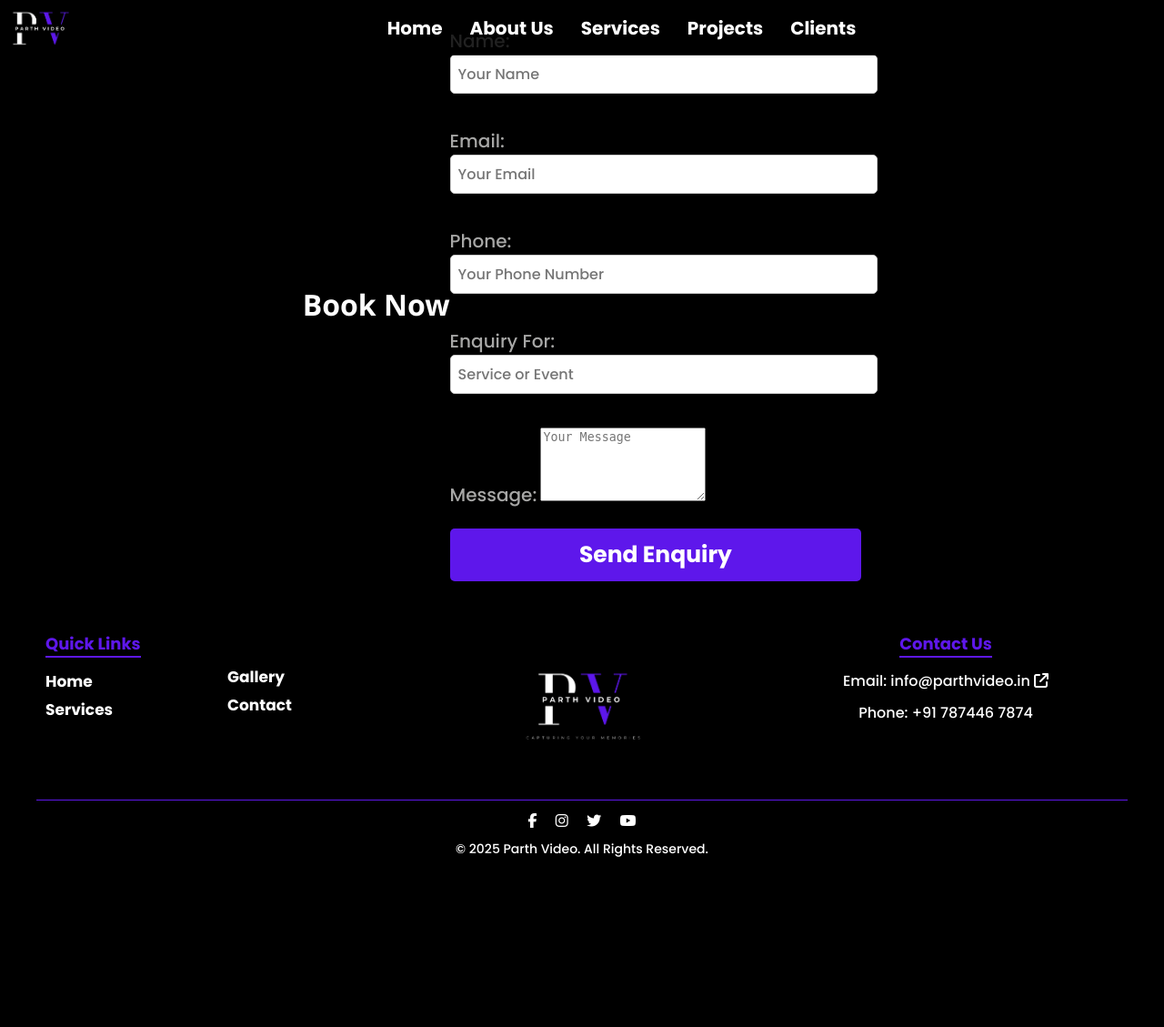
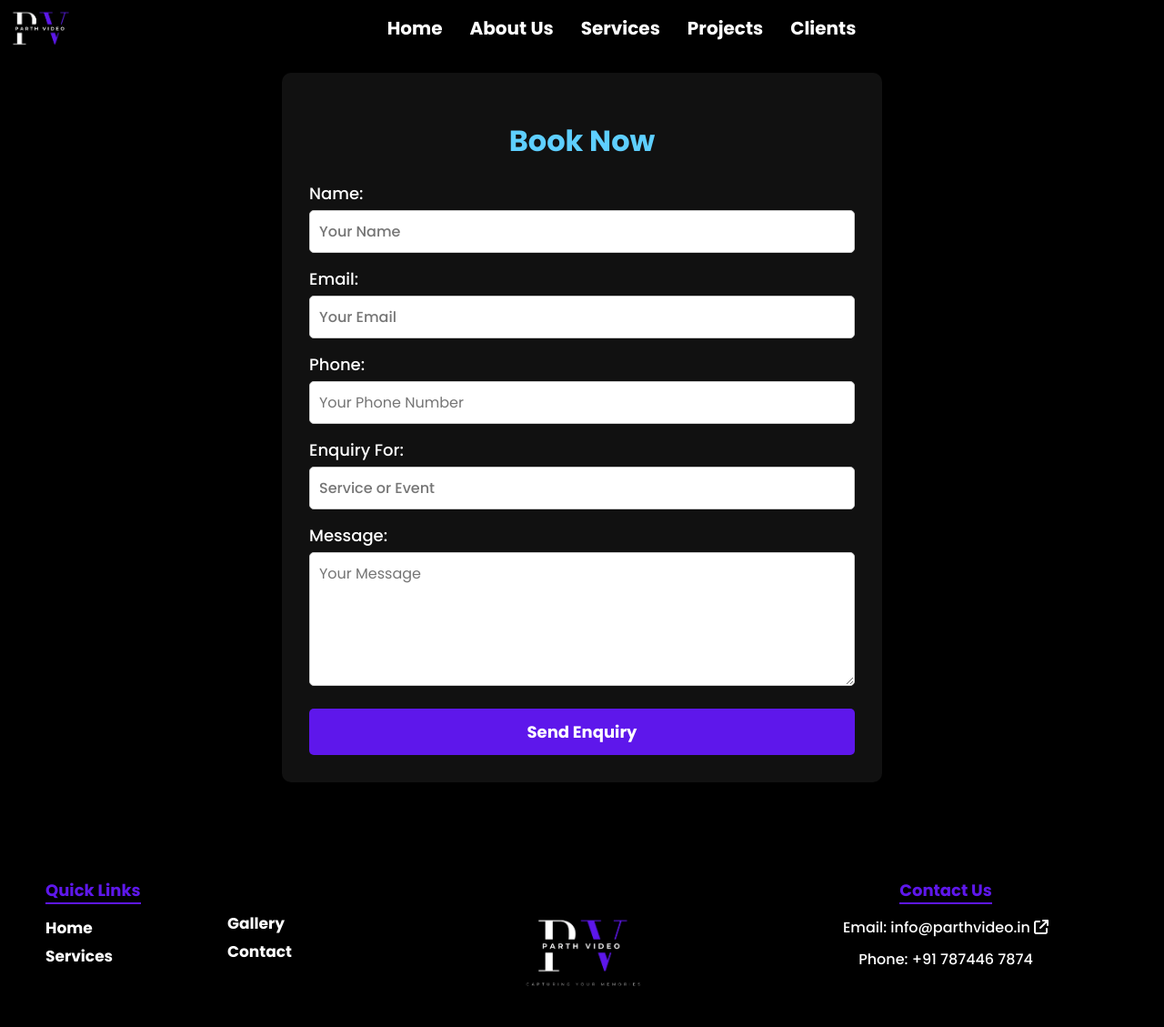
Before and after one commit to harrytrivedi/parthvideo, a PHP site: page /user/booknow.php in a window 1280 px wide. Shown: the top 1129 px of the page at 91% size. Before the commit the page ends 942 px from the top, so only its background shows below. Run offline with PHP 8.4, Linux system fonts and the light colour scheme; some libraries are stand-ins or nearby versions; some web fonts are replaced.

Commit message:
updated chatbot and booking form

```diff
--- a/css/stylesheet.css
+++ b/css/stylesheet.css
@@ -429,12 +429,14 @@ a:hover {
     background-size: cover;
     background-position: center;
     color: #ffffff;
-    padding: 100px 20px 0 20px; /* No bottom padding, or minimal bottom padding */
+    padding: 100px 20px 0 20px;
+    /* No bottom padding, or minimal bottom padding */
     text-align: center;
     margin-bottom: 0;
     position: relative;
     min-height: 85vh;
 }
+
 .container1 {
     background-size: cover;
     background-position: center;
@@ -1163,3 +1165,85 @@ body.events-body .event-cards {
         flex: 0 0 250px;
     }
 }
+
+/* Book Now Container */
+.book-now-container {
+    width: 60%;
+    max-width: 600px;
+    margin: 80px auto;
+    /* Center horizontally and add vertical spacing */
+    background-color: #111;
+    /* Dark background to match your theme */
+    border-radius: 10px;
+    padding: 30px;
+    /* Optional box-shadow for depth */
+    box-shadow: 0 0 10px rgba(0, 0, 0, 0.5);
+}
+
+/* Heading for Book Now */
+.book-now-container h1 {
+    text-align: center;
+    font-family: "Poppins", sans-serif;
+    font-size: 32px;
+    color: #5ecfff;
+    margin-bottom: 20px;
+}
+
+/* Response message styling */
+#formResponse {
+    margin-bottom: 20px;
+    font-family: "Poppins", sans-serif;
+    font-size: 18px;
+    color: #5ecfff;
+    /* or #fff, your preference */
+    text-align: center;
+}
+
+/* Labels */
+.book-now-container label {
+    display: block;
+    margin-bottom: 5px;
+    font-family: "Poppins", sans-serif;
+    font-size: 18px;
+    color: #ffffff;
+    /* White text for dark background */
+}
+
+/* Inputs and Textarea */
+.book-now-container input[type="text"],
+.book-now-container input[type="email"],
+.book-now-container input[type="tel"],
+.book-now-container textarea {
+    width: 100%;
+    margin-bottom: 15px;
+    padding: 10px;
+    font-family: "Poppins", sans-serif;
+    font-size: 16px;
+    color: #000;
+    /* Dark text inside the fields */
+    background-color: #fff;
+    border: 1px solid #ccc;
+    border-radius: 5px;
+    box-sizing: border-box;
+}
+
+/* Submit Button */
+.book-now-container input[type="submit"] {
+    width: 100%;
+    padding: 12px;
+    font-size: 18px;
+    font-family: "Poppins", sans-serif;
+    font-weight: bold;
+    color: #fff;
+    background-color: #5e17eb;
+    border: none;
+    border-radius: 5px;
+    cursor: pointer;
+    transition: background-color 0.3s ease;
+    margin-top: 5px;
+}
+
+.book-now-container input[type="submit"]:hover {
+    background: linear-gradient(to right, #5e17eb, #5ecfff, #5e17eb);
+    color: #000;
+}
--- a/includes/send_enquiry.php
+++ b/includes/send_enquiry.php
@@ -24,7 +24,7 @@ $mail = new PHPMailer(true);
 try {
     // Server settings
     $mail->isSMTP();
-    $mail->SMTPDebug = 2; // Debug level 2 gives detailed output
+    // $mail->SMTPDebug = 2; // Debug level 2 gives detailed output (DEV only use on smtp failure)
     $mail->Host       = getenv('SMTP_HOST');         // e.g., smtp.gmail.com
     $mail->SMTPAuth   = true;                          // Enable SMTP authentication
     $mail->Username   = getenv('SMTP_USER');           // SMTP username (e.g., your email address)
--- a/user/booknow.php
+++ b/user/booknow.php
@@ -3,31 +3,51 @@ $pageTitle = "Book Now - Parth Video";
 include_once '../includes/header.php';
 ?>
 
-<div class="container">
+<div class="book-now-container">
     <h1>Book Now</h1>
-    <form action="../includes/send_enquiry.php" method="POST" enctype="multipart/form-data">
+    <!-- Inline response message area -->
+    <div id="formResponse"></div>
+
+    <form id="booknowForm">
         <label for="name">Name:</label>
         <input type="text" id="name" name="name" placeholder="Your Name" required>
-        <br><br>
 
         <label for="email">Email:</label>
         <input type="email" id="email" name="email" placeholder="Your Email" required>
-        <br><br>
 
         <label for="phone">Phone:</label>
-        <input type="text" id="phone" name="phone" placeholder="Your Phone Number" required>
-        <br><br>
+        <input type="tel" id="phone" name="phone" placeholder="Your Phone Number" required>
 
         <label for="enquiryFor">Enquiry For:</label>
         <input type="text" id="enquiryFor" name="enquiryFor" placeholder="Service or Event" required>
-        <br><br>
 
         <label for="message">Message:</label>
         <textarea id="message" name="message" placeholder="Your Message" rows="5" required></textarea>
-        <br><br>
 
         <input type="submit" value="Send Enquiry">
     </form>
 </div>
 
 <?php include_once '../includes/footer.php'; ?>
+
+<script>
+document.getElementById('booknowForm').addEventListener('submit', function(e) {
+    e.preventDefault(); // Prevent normal form submission
+
+    const formData = new FormData(this);
+    fetch('../includes/send_enquiry.php', {
+        method: 'POST',
+        body: formData
+    })
+    .then(response => response.text())
+    .then(text => {
+        document.getElementById('formResponse').innerText = text;
+        // Optionally reset form
+        this.reset();
+    })
+    .catch(error => {
+        document.getElementById('formResponse').innerText = "Error sending enquiry. Please try again.";
+        console.error(error);
+    });
+});
+</script>
```
